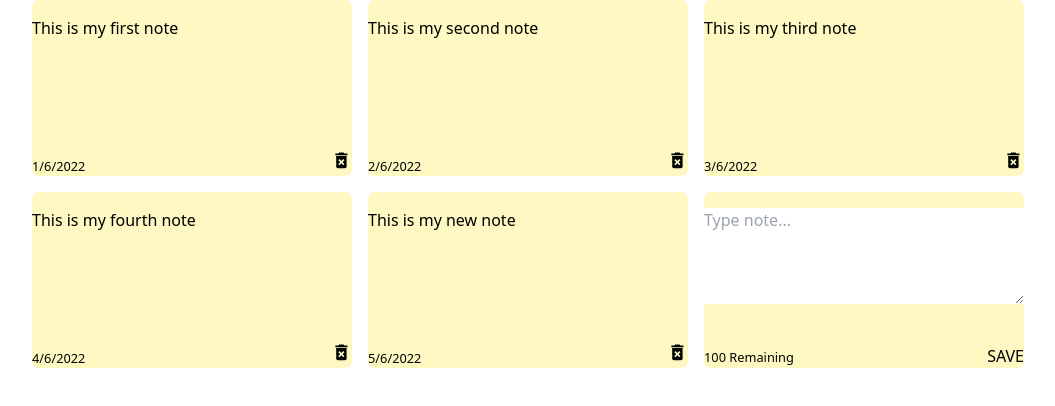
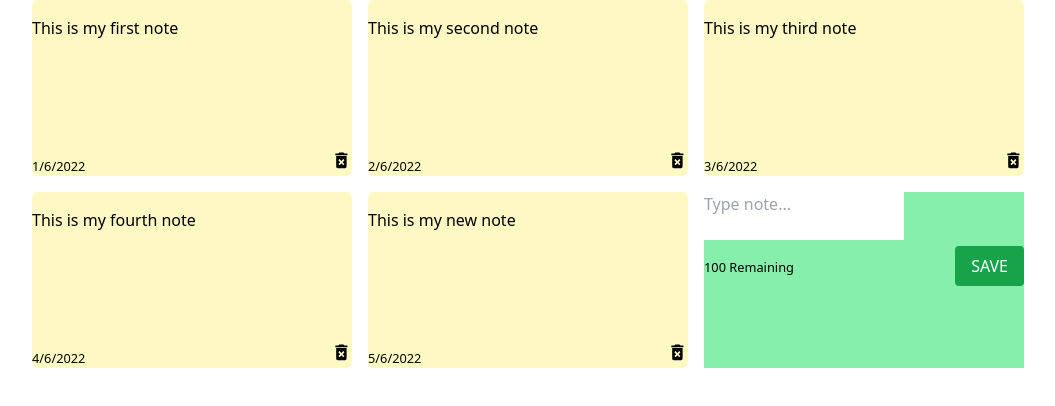
Before and after one commit to tatyajh/posticks, a React (Create React App) app: page / in a window 1280 px wide. Shown: the top 406 px of the page, without its empty margins (112-1167 px from the left). Built offline with nearby package versions, Linux system fonts and the light colour scheme.

Commit message:
add, save & delete notes

```diff
--- a/src/App.js
+++ b/src/App.js
@@ -33,9 +33,29 @@ function App() {
     },
   ]);
 
+    function addNote(text) {
+       const date = new Date();
+       const newNote = {
+         id: nanoid(),
+         text: text,
+         date: date.toLocaleDateString()
+      };
+      const newNotes = [...notes, newNote];
+        setNotes(newNotes);
+    };
+
+    const deleteNote = (id) => {
+        const newNotes = notes.filter((note) => note.id !== id);
+        setNotes(newNotes);
+    };
+
   return (
     <div className="container">
-      <NotesList notes={notes} />
+      <NotesList
+        notes={notes}
+        handleAddNote={addNote}
+        handleDeleteNote={deleteNote}
+        />
     </div>
 
   );
--- a/src/assets/main.css
+++ b/src/assets/main.css
@@ -422,6 +422,7 @@ Ensure the default browser behavior of the `hidden` attribute.
   justify-content: space-between;
   display: flex;
   flex-direction: column;
+  white-space: pre-wrap;
 }
 
 .note-footer {
@@ -444,3 +445,38 @@ Ensure the default browser behavior of the `hidden` attribute.
   padding-left: 1rem;
   padding-right: 1rem;
 }
+
+.note-new {
+  --tw-bg-opacity: 1;
+  background-color: rgb(134 239 172 / var(--tw-bg-opacity));
+}
+
+textarea {
+  resize: none;
+  justify-content: center;
+  border-style: none;
+}
+
+.save {
+  border-radius: 0.25rem;
+  padding-top: 0.5rem;
+  padding-bottom: 0.5rem;
+  padding-left: 1rem;
+  padding-right: 1rem;
+}
+
+.save-green {
+  --tw-bg-opacity: 1;
+  background-color: rgb(22 163 74 / var(--tw-bg-opacity));
+  --tw-text-opacity: 1;
+  color: rgb(255 255 255 / var(--tw-text-opacity));
+}
+
+.save-green:hover {
+  --tw-bg-opacity: 1;
+  background-color: rgb(21 128 61 / var(--tw-bg-opacity));
+}
+
+.delete-icon {
+  cursor: pointer;
+}
--- a/src/assets/tailwind.css
+++ b/src/assets/tailwind.css
@@ -11,6 +11,7 @@
     @apply justify-between;
     @apply flex;
     @apply flex-col;
+    @apply whitespace-pre-wrap;
 
    }
 
@@ -29,5 +30,30 @@
 
 .container{
     @apply max-w-5xl mx-auto px-4;
+}
+
+.note-new{
+    @apply bg-green-300;
+}
+
+textarea{
+    @apply border-none resize-none justify-center;
 
 }
+
+.save {
+    @apply  py-2 px-4 rounded cursor-pointer;;
+}
+
+.save-green {
+    @apply bg-green-600 text-white;
+}
+
+.save-green:hover {
+    @apply bg-green-700;
+}
+
+.delete-icon{
+   @apply cursor-pointer;
+
+}
--- a/src/components/AddNote.js
+++ b/src/components/AddNote.js
@@ -1,16 +1,35 @@
-import React from "react";
+import React from 'react';
+import { useState } from 'react';
 
-function AddNote() {
+function AddNote({ handleAddNote}) {
+    const [noteText, setNoteText ] = useState('');
+
+    const characterLimit = 100;
+
+    const handleChange = (event) => {
+        if (characterLimit - event.target.value.length >= 0){
+            setNoteText(event.target.value);
+        }
+
+    };
+
+    const handSaveClick = () => {
+        if (noteText.trim().length > 0){
+            handleAddNote(noteText);
+            setNoteText('');
+        }
+    }
+
     return (
-        <div className='note new'>
+        <div className='note-new'>
             <textarea
-                rows='4'
-                cols='4'
-                placeholder='Type note...'
+               placeholder='Type note...'
+               value= {noteText}
+               onChange={handleChange}
             ></textarea>
-            <div className="note-footer">
-                <small>100 Remaining</small>
-                <button className="save">SAVE</button>
+            <div className='note-footer'>
+                <small>{characterLimit - noteText.length} Remaining</small>
+                <button className='save save-green save-green:hover' onClick={handSaveClick}>SAVE</button>
             </div>
         </div>
     );
--- a/src/components/Note.js
+++ b/src/components/Note.js
@@ -2,13 +2,15 @@ import  React from 'react';
 import { MdDeleteForever } from 'react-icons/md';
 
 
-function Note({ id, text, date }) {
+function Note({ id, text, date, handleDeleteNote }) {
     return (
-        <div className="note">
+        <div className='note'>
             <span>{text}</span>
-            <div className="note-footer">
+            <div className='note-footer'>
                 <small>{date}</small>
-                <MdDeleteForever className='delete-icon' size='1.3em' />
+                <MdDeleteForever onClick={() => handleDeleteNote(id)}
+                className='delete-icon'
+                size='1.3em' />
 
             </div>
         </div>
--- a/src/components/NotesList.js
+++ b/src/components/NotesList.js
@@ -2,15 +2,20 @@ import React from 'react';
 import Note from './Note';
 import AddNote from './AddNote';
 
-function NoteList({ notes }) {
+function NoteList({ notes, handleAddNote, handleDeleteNote }) {
     return (
 
         <div className="notes-list">
             {notes.map((note) => (
-                <Note id={note.id} text={note.text} date={note.date} />
+                <Note
+                    id={note.id}
+                    text={note.text}
+                    date={note.date}
+                    handleDeleteNote={handleDeleteNote}
+                />
 
             ))}
-            <AddNote />
+            <AddNote handleAddNote = {handleAddNote} />
         </div>
 
     );
```
Also changed, not shown: 1 other file (tests, documents, lock files or other folders).
